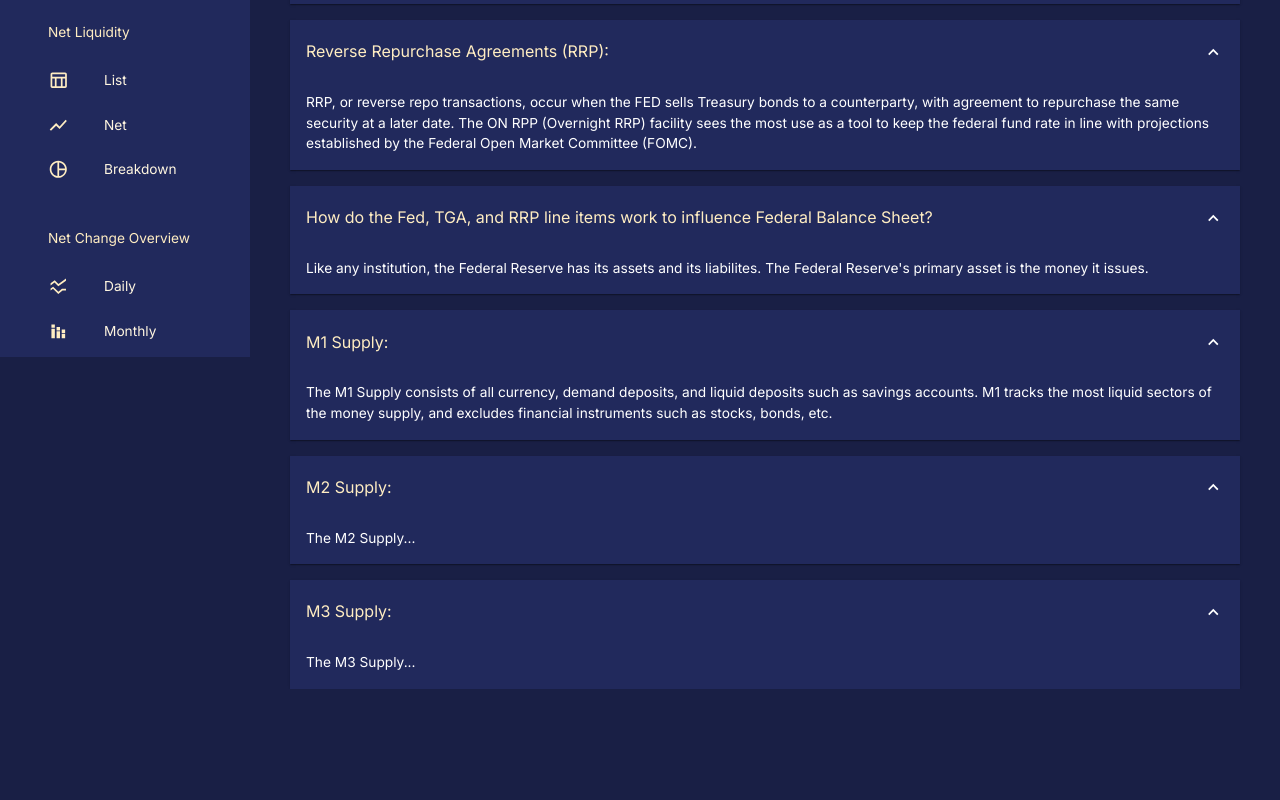
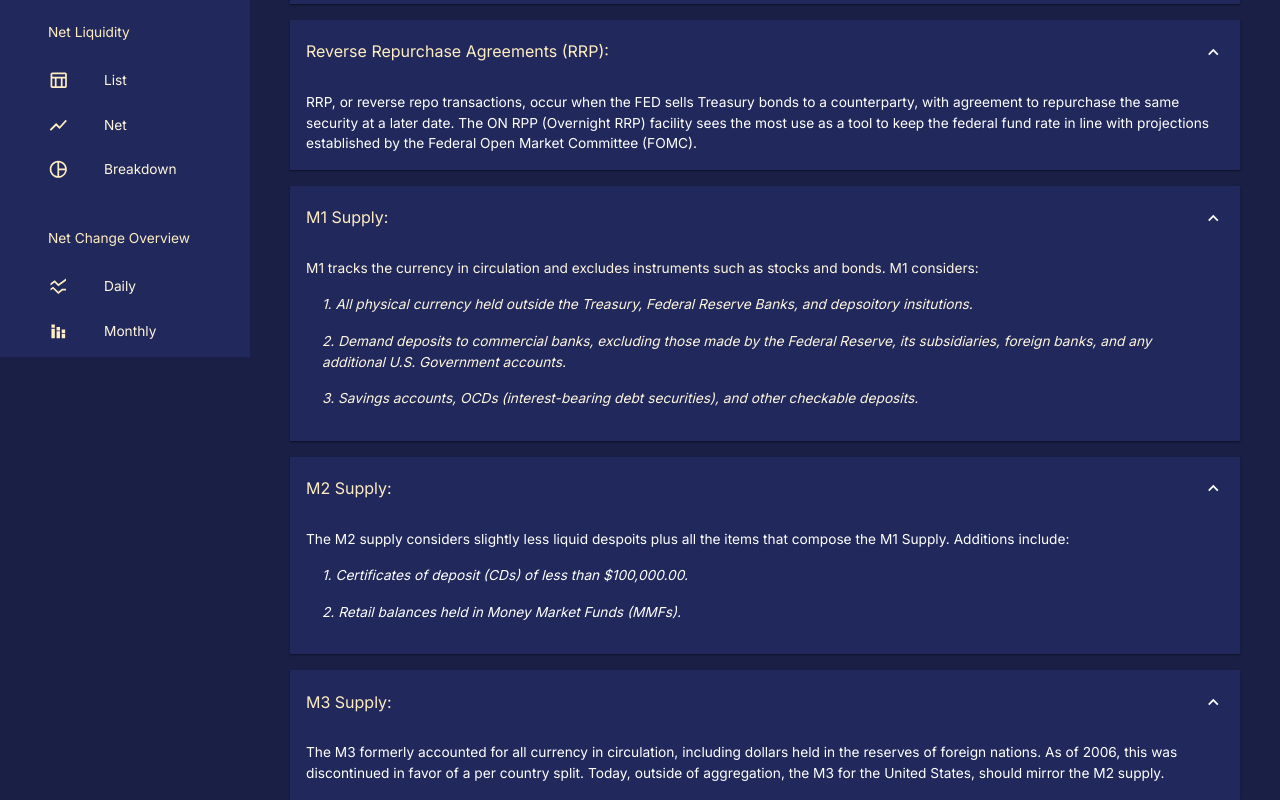
Before and after one commit to ahorner2/fedwatch, a React (Create React App) app in the folder client/: page /glossary in a window 1280 px wide. Shown: the part 443-1243 px from the top of the page. Before the commit the page ends 1132 px from the top, so only its background shows below. Built offline with nearby package versions, Linux system fonts and the light colour scheme; no server answers.

Commit message:
glossary update

```diff
--- a/client/src/scenes/glossary/index.jsx
+++ b/client/src/scenes/glossary/index.jsx
@@ -6,6 +6,8 @@ import {
   Accordion,
   AccordionSummary,
   AccordionDetails,
+  List,
+  ListItem,
 } from "@mui/material";
 import { ExpandMoreOutlined } from '@mui/icons-material';
 import Header from 'components/Header';
@@ -15,8 +17,8 @@ const Glossary = () => {
   return (
     <Box m="1.5rem 2.5rem">
       <Header
-        title="Glossary & FAQ"
-        subtitle="Terms, Acronyms, and Frequently Asked Questions"
+        title="Glossary"
+        subtitle="Terms & Acronyms"
       />
       <Box mt="20px">
         <Accordion
@@ -110,41 +112,34 @@ const Glossary = () => {
           }}>
           <AccordionSummary expandIcon={<ExpandMoreOutlined />}>
             <Typography color={theme.palette.secondary[200]} variant="h5">
-              How do the Fed, TGA, and RRP line items work to influence Federal
-              Balance Sheet?
-            </Typography>
-          </AccordionSummary>
-          <AccordionDetails>
-            <Typography>
-              Like any institution, the Federal Reserve has its assets and its
-              liabilites. The Federal Reserve's primary asset is the money it
-              issues.
-            </Typography>
-          </AccordionDetails>
-        </Accordion>
-
-        <Accordion
-          defaultExpanded
-          sx={{
-            "& .MuiButtonBase-root": {
-              backgroundColor: theme.palette.background.alt,
-              color: theme.palette.secondary[200],
-            },
-            "& .MuiCollapse-root": {
-              backgroundColor: theme.palette.background.alt,
-            },
-          }}>
-          <AccordionSummary expandIcon={<ExpandMoreOutlined />}>
-            <Typography color={theme.palette.secondary[200]} variant="h5">
               M1 Supply:
             </Typography>
           </AccordionSummary>
           <AccordionDetails>
-            <Typography>
-              The M1 Supply consists of all currency, demand deposits, and
-              liquid deposits such as savings accounts. M1 tracks the most
-              liquid sectors of the money supply, and excludes financial
-              instruments such as stocks, bonds, etc.
+            <Typography color={theme.palette.secondary[100]}>
+              M1 tracks the currency in circulation and excludes instruments
+              such as stocks and bonds. M1 considers:
+              <List>
+                <ListItem>
+                  <Typography fontStyle="italic">
+                    1. All physical currency held outside the Treasury, Federal
+                    Reserve Banks, and depsoitory insitutions.
+                  </Typography>
+                </ListItem>
+                <ListItem>
+                  <Typography fontStyle="italic">
+                    2. Demand deposits to commercial banks, excluding those made
+                    by the Federal Reserve, its subsidiaries, foreign banks, and
+                    any additional U.S. Government accounts.
+                  </Typography>
+                </ListItem>
+                <ListItem>
+                  <Typography fontStyle="italic">
+                    3. Savings accounts, OCDs (interest-bearing debt
+                    securities), and other checkable deposits.
+                  </Typography>
+                </ListItem>
+              </List>
             </Typography>
           </AccordionDetails>
         </Accordion>
@@ -166,7 +161,19 @@ const Glossary = () => {
             </Typography>
           </AccordionSummary>
           <AccordionDetails>
-            <Typography>The M2 Supply...</Typography>
+            <Typography>The M2 supply considers slightly less liquid despoits plus all the items that compose the M1 Supply. Additions include: </Typography>
+            <List>
+              <ListItem>
+                <Typography fontStyle="italic">
+                  1. Certificates of deposit (CDs) of less than $100,000.00.
+                </Typography>
+              </ListItem>
+              <ListItem>
+                <Typography fontStyle="italic">
+                  2. Retail balances held in Money Market Funds (MMFs).
+                </Typography>
+              </ListItem>
+            </List>
           </AccordionDetails>
         </Accordion>
         <Accordion
@@ -186,7 +193,11 @@ const Glossary = () => {
             </Typography>
           </AccordionSummary>
           <AccordionDetails>
-            <Typography>The M3 Supply...</Typography>
+            <Typography>
+              The M3 formerly accounted for all currency in circulation, including dollars held in the reserves of foreign nations. As of 2006,
+              this was discontinued in favor of a per country split. Today, outside of aggregation, the M3 for the United States, should mirror the M2 supply.
+
+            </Typography>
           </AccordionDetails>
         </Accordion>
       </Box>
```
